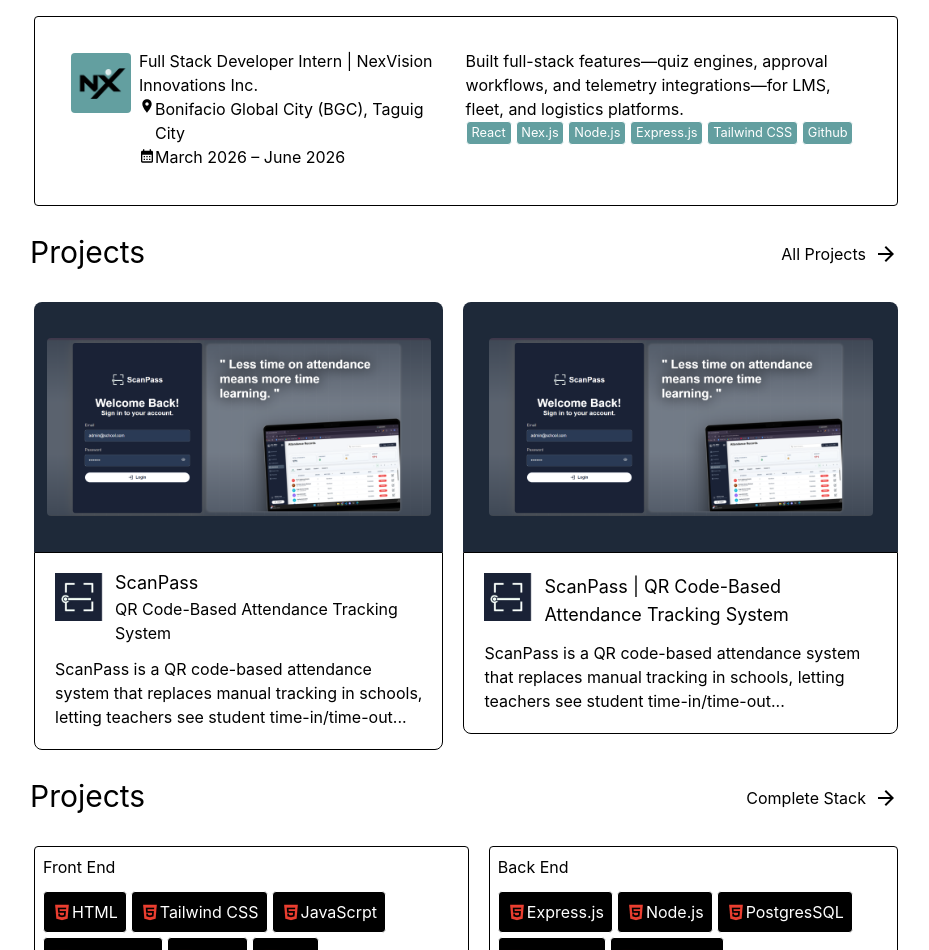
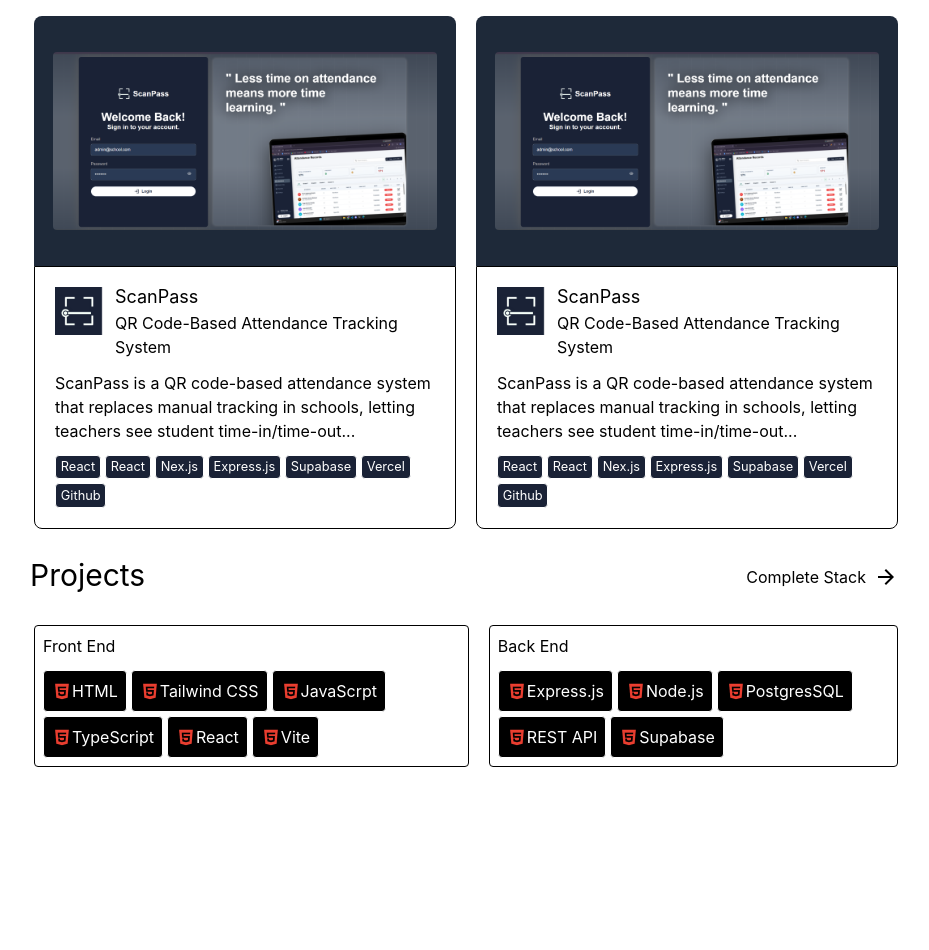
Before and after one commit to jomnomz/jomnomz, a React (Vite) app: page / in a window 1280 px wide. Shown: the part 500-1450 px from the top of the page, without its empty margins (174-1103 px from the left). After the commit the page ends 1295 px from the top, so only its background shows below. Built offline with nearby package versions, Linux system fonts and the light colour scheme.

Commit message:
created project card reusabe component

```diff
--- a/src/components/ui/stack.jsx
+++ b/src/components/ui/stack.jsx
@@ -1,11 +1,12 @@
 const paddingMap = {
-    wIcon: '0.5rem',
     wOIcon: `0.1rem 0.3rem`
 }
 
 export default function Stack({children, color, backgroundColor,size,fontSize, img}){
     return(
-        <div class="flex flex-row justify-center items-center border rounded-sm" style={{color: color, backgroundColor: backgroundColor,padding: paddingMap[size], fontSize: fontSize}}>
+        <div
+            class="flex flex-row p-2 justify-center items-center border rounded-sm"
+            style={{color: color, backgroundColor: backgroundColor,padding: paddingMap[size], fontSize: fontSize}}>
             {img && <div class="w-5">{img}</div>}
             <span>{children}</span>
         </div>
--- a/src/sections/experience.jsx
+++ b/src/sections/experience/experience.jsx
@@ -1,8 +1,8 @@
 import nexvisionLogo from '../assets/nexvisionLogo.png'
 import CalendarMonthIcon from '@mui/icons-material/CalendarMonth';
 import LocationOnIcon from '@mui/icons-material/LocationOn';
-import Stack from '../components/ui/stack.jsx'
-import Button from '../components/ui/button.jsx'
+import Stack from '../../components/ui/stack.jsx'
+import Button from '../../components/ui/button.jsx'
 import ArrowForwardIcon from '@mui/icons-material/ArrowForward';
 export default function Experience(){
     return(
@@ -15,7 +15,7 @@
             </div>
             <div class="flex flex-col justify-center items-center gap-5 m-7 ">
                     <div class="flex flex-col border rounded-sm p-2 md:w-full md:p-9 gap-8">
-                    <div className="projectContainer" class="flex flex-row gap-5">
+                    <div class=" bg-white flex flex-row gap-5">
                         <div class=" ">
                             <div  class="flex flex-row gap-2">
                                 <div>
@@ -55,6 +55,49 @@
                             </div>
                         </div>
                     </div>
+
+                    <div class=" bg-white flex flex-row gap-5">
+                        <div class=" ">
+                            <div  class="flex flex-row gap-2">
+                                <div>
+                                    <div class="w-12 md:w-15"><img class="rounded-sm" src={nexvisionLogo}></img></div>
+                                </div>
+                                <div class="flex flex-col">
+                                    <div class="flex -mt-1">
+                                        <div>Full Stack Developer Intern | NexVision Innovations Inc.</div>
+                                    </div>
+                                    <div class="flex flex-row  ">
+                                        <div></div>
+                                        <div>
+                                            <div class="flex flex-row ">
+                                                <div><LocationOnIcon sx={{ fontSize: '1rem', mt: -1 }}></LocationOnIcon></div>
+                                                <div class="">Bonifacio Global City (BGC), Taguig City</div>
+                                            </div>
+                                            <div class="flex flex-row">
+                                                <div><CalendarMonthIcon sx={{ fontSize: '1rem', mt: -0.5 }}></CalendarMonthIcon></div>
+                                                <div class="">March 2026 – June 2026</div>
+                                            </div>
+                                        </div>
+                                    </div>
+                                </div>
+                            </div>
+                        </div>
+                        <div class="hidden md:block">
+                            <div class="max-w-lg -mt-1">
+                                Built full-stack features—quiz engines, approval workflows, and telemetry integrations—for LMS, fleet, and logistics platforms.
+                            </div>
+                            <div class="flex flex-row flex-wrap gap-1">
+                                <Stack backgroundColor="#639FA0" color="white" size="wOIcon" fontSize="0.8rem">React</Stack>
+                                <Stack backgroundColor="#639FA0" color="white" size="wOIcon" fontSize="0.8rem">Nex.js</Stack>
+                                <Stack backgroundColor="#639FA0" color="white" size="wOIcon" fontSize="0.8rem">Node.js</Stack>
+                                <Stack backgroundColor="#639FA0" color="white" size="wOIcon" fontSize="0.8rem">Express.js</Stack>
+                                <Stack backgroundColor="#639FA0" color="white" size="wOIcon" fontSize="0.8rem">Tailwind CSS</Stack>
+                                <Stack backgroundColor="#639FA0" color="white" size="wOIcon" fontSize="0.8rem">Github</Stack>
+                            </div>
+                        </div>
+                    </div>
+
+
                 </div>
             </div>
         </div>
--- /dev/null
+++ b/src/sections/projects/projectCard.jsx
@@ -0,0 +1,49 @@
+import Stack from '../../components/ui/stack.jsx'
+
+export default function ProjectCard({projectName,projectDescription, projectType, projectThumbnail,projectLogo, techStack  }) {
+    return(
+        <div className="group">
+            <div className="bg-gray-800 flex justify-center items-center p-2 rounded-tl-lg rounded-tr-lg md:py-9">
+                <div className="w-xs md:w-sm">
+                    <img
+                        className="rounded-sm transition-transform duration-300 group-hover:scale-110"
+                        src={projectThumbnail}
+                        alt="projectThumnail"
+                    />
+                </div>
+            </div>
+            <div className="flex flex-col border rounded-bl-lg rounded-br-lg p-2 md:p-5">
+                <div className="flex flex-col gap-3">
+                    <div className="flex flex-row gap-3">
+                        <div>
+                            <div className="w-12">
+                                <img src={projectLogo} alt="projectLogo" />
+                            </div>
+                        </div>
+                        <div className="flex flex-col justify-center items-start -mt-1">
+                            <div className="text-lg">{projectName}</div>
+                            <div>{projectType}</div>
+                        </div>
+                    </div>
+                    <div className="md:max-w-lg">
+                        <div>{projectDescription}</div>
+                    </div>
+                    <div class="flex flex-row flex-wrap gap-1">
+                        {techStack?.map((stack, index) => (
+                            <Stack
+                                key={index}
+                                color={stack.color}
+                                backgroundColor={stack.backgroundColor}
+                                size={stack.size}
+                                fontSize={stack.fontSize}
+                                img={stack.icon}
+                            >
+                                {stack.name}
+                            </Stack>
+                        ))}
+                    </div>
+                </div>
+            </div>
+        </div>
+    )
+}
--- a/src/sections/projects/projects.jsx
+++ b/src/sections/projects/projects.jsx
@@ -2,6 +2,7 @@
 import scanpassLogo from '../../assets/scanpassLogo.png'
 import Button from '../../components/ui/button.jsx'
 import ArrowForwardIcon from '@mui/icons-material/ArrowForward';
+import ProjectCard from './projectCard.jsx'
 export default function Projects() {
     return (
         <div className="md:mx-45">
@@ -14,66 +15,39 @@
             <div className="flex flex-col gap-5 justify-center items-center m-7">
                 <div className="flex flex-col gap-5 md:flex-row">
 
-                    {/* Project Card 1 */}
-                    <div className="group">
-                        <div className="bg-gray-800 flex justify-center items-center p-2 rounded-tl-lg rounded-tr-lg md:py-9">
-                            <div className="w-xs md:w-sm">
-                                <img
-                                    className="rounded-sm transition-transform duration-300 group-hover:scale-110"
-                                    src={scanpassLogin}
-                                    alt="ScanPass login screenshot"
-                                />
-                            </div>
-                        </div>
-                        <div className="flex flex-col border rounded-bl-lg rounded-br-lg p-2 md:p-5">
-                            <div className="flex flex-col gap-3">
-                                <div className="flex flex-row gap-3">
-                                    <div>
-                                        <div className="w-12">
-                                            <img src={scanpassLogo} alt="ScanPass logo" />
-                                        </div>
-                                    </div>
-                                    <div className="flex flex-col justify-center items-start -mt-1">
-                                        <div className="text-lg">ScanPass</div>
-                                        <div>QR Code-Based Attendance Tracking System</div>
-                                    </div>
-                                </div>
-                                <div className="md:max-w-lg">
-                                    <div>ScanPass is a QR code-based attendance system that replaces manual tracking in schools, letting teachers see student time-in/time-out...</div>
-                                </div>
-                            </div>
-                        </div>
-                    </div>
+                    <ProjectCard
+                        projectThumbnail={scanpassLogin}
+                        projectLogo={scanpassLogo}
+                        projectName="ScanPass"
+                        projectType="QR Code-Based Attendance Tracking System"
+                        projectDescription="ScanPass is a QR code-based attendance system that replaces manual tracking in schools, letting teachers see student time-in/time-out..."
+                        techStack={[
+                            {name: "React", color: "white", backgroundColor: "#1A2236", size: "wOIcon", fontSize: "0.8rem"},
+                            {name: "React", color: "white", backgroundColor: "#1A2236", size: "wOIcon", fontSize: "0.8rem"},
+                            {name: "Nex.js", color: "white", backgroundColor: "#1A2236", size: "wOIcon", fontSize: "0.8rem"},
+                            {name: "Express.js", color: "white", backgroundColor: "#1A2236", size: "wOIcon", fontSize: "0.8rem"},
+                            {name: "Supabase", color: "white", backgroundColor: "#1A2236", size: "wOIcon", fontSize: "0.8rem"},
+                            {name: "Vercel", color: "white", backgroundColor: "#1A2236", size: "wOIcon", fontSize: "0.8rem"},
+                            {name: "Github", color: "white", backgroundColor: "#1A2236", size: "wOIcon", fontSize: "0.8rem"},
+                        ]}
+                    />
 
-                    {/* Project Card 2 */}
-                    <div className="group">
-                        <div className="bg-gray-800 flex justify-center items-center p-2 rounded-tl-lg rounded-tr-lg md:py-9">
-                            <div className="w-xs md:w-sm">
-                                <img
-                                    className="rounded-sm transition-transform duration-300 group-hover:scale-110"
-                                    src={scanpassLogin}
-                                    alt="ScanPass login screenshot"
-                                />
-                            </div>
-                        </div>
-                        <div className="flex flex-col border rounded-bl-lg rounded-br-lg p-2 md:p-5">
-                            <div className="flex flex-col gap-3">
-                                <div className="flex flex-row gap-3">
-                                    <div>
-                                        <div className="w-12">
-                                            <img src={scanpassLogo} alt="ScanPass logo" />
-                                        </div>
-                                    </div>
-                                    <div className="flex justify-center items-center">
-                                        <div className="text-lg">ScanPass | QR Code-Based Attendance Tracking System</div>
-                                    </div>
-                                </div>
-                                <div className="md:max-w-lg">
-                                    <div>ScanPass is a QR code-based attendance system that replaces manual tracking in schools, letting teachers see student time-in/time-out...</div>
-                                </div>
-                            </div>
-                        </div>
-                    </div>
+                    <ProjectCard
+                        projectThumbnail={scanpassLogin}
+                        projectLogo={scanpassLogo}
+                        projectName="ScanPass"
+                        projectType="QR Code-Based Attendance Tracking System"
+                        projectDescription="ScanPass is a QR code-based attendance system that replaces manual tracking in schools, letting teachers see student time-in/time-out..."
+                        techStack={[
+                            {name: "React", color: "white", backgroundColor: "#1A2236", size: "wOIcon", fontSize: "0.8rem"},
+                            {name: "React", color: "white", backgroundColor: "#1A2236", size: "wOIcon", fontSize: "0.8rem"},
+                            {name: "Nex.js", color: "white", backgroundColor: "#1A2236", size: "wOIcon", fontSize: "0.8rem"},
+                            {name: "Express.js", color: "white", backgroundColor: "#1A2236", size: "wOIcon", fontSize: "0.8rem"},
+                            {name: "Supabase", color: "white", backgroundColor: "#1A2236", size: "wOIcon", fontSize: "0.8rem"},
+                            {name: "Vercel", color: "white", backgroundColor: "#1A2236", size: "wOIcon", fontSize: "0.8rem"},
+                            {name: "Github", color: "white", backgroundColor: "#1A2236", size: "wOIcon", fontSize: "0.8rem"},
+                        ]}
+                    />
 
                 </div>
             </div>
```
